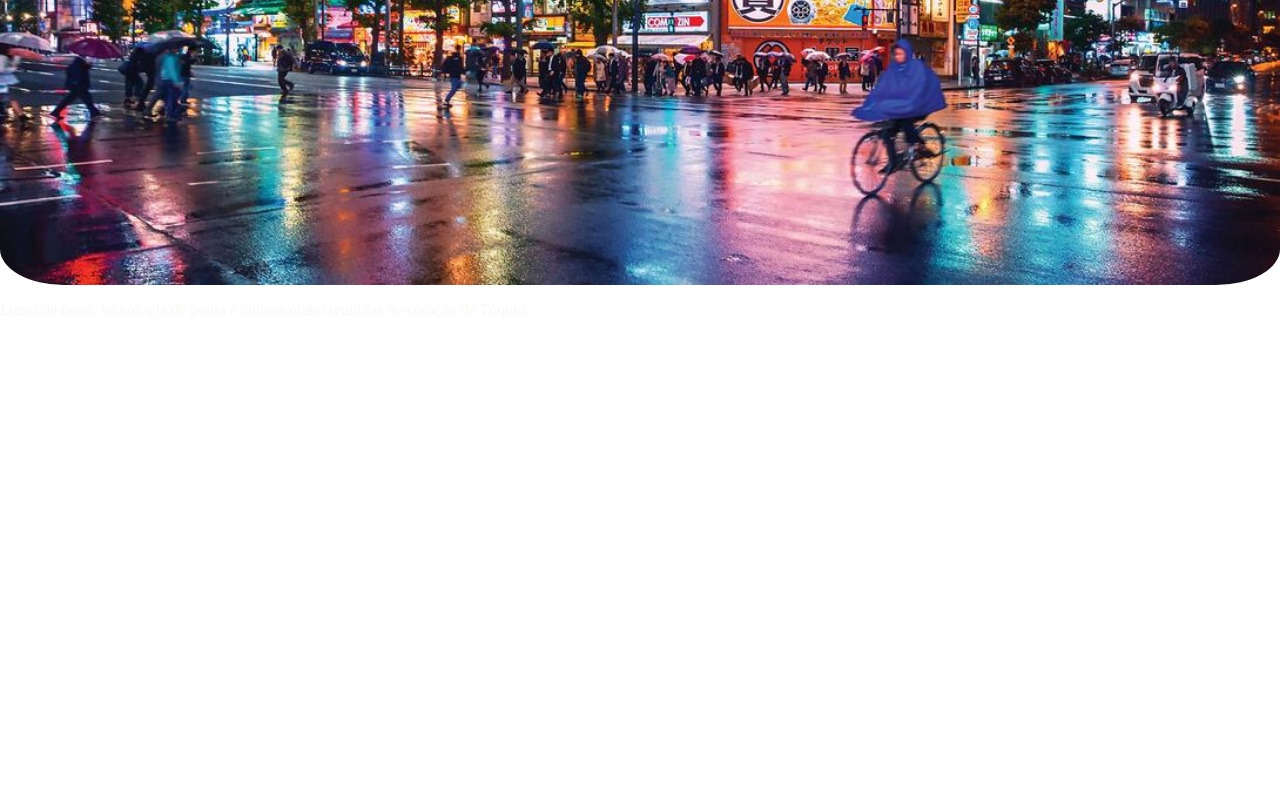
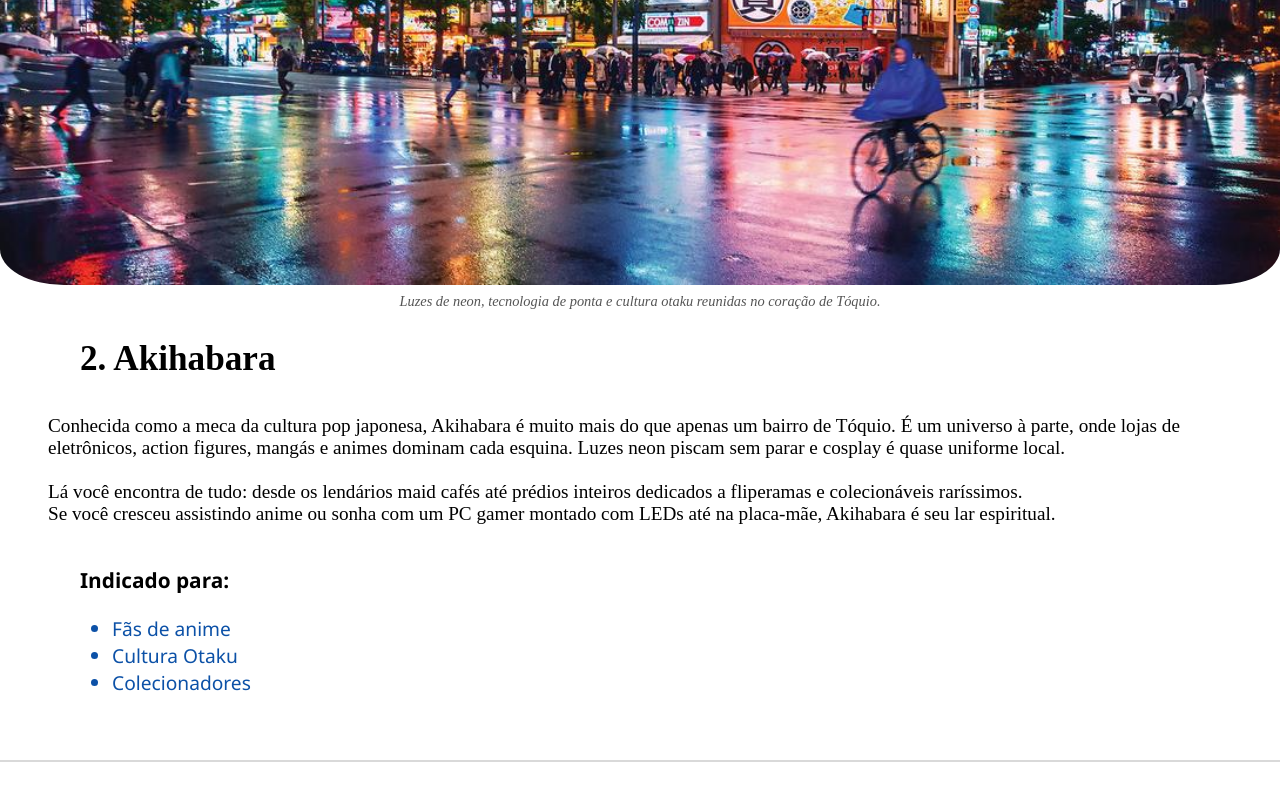
Before and after one commit to Felipe-M13/projetos, a plain HTML site: page projeto turistico/index.html in a window 1280 px wide. Shown: the part 2723-3523 px from the top of the page. Before the commit the page ends 3058 px from the top, so only its background shows below. Drawn offline with Linux system fonts and the light colour scheme.

Commit message:
ponto turistico dois aplicado

```diff
--- a/projeto turistico/index.html
+++ b/projeto turistico/index.html
@@ -71,7 +71,32 @@
         Luzes de neon, tecnologia de ponta e cultura otaku reunidas no coração de Tóquio.
       </p>
 
+      <h2>
+        2. Akihabara
+      </h2>
+
+      <p class="descrição-akihabara">
+        Conhecida como a meca da cultura pop japonesa, Akihabara é muito mais do que apenas um bairro de Tóquio. É um universo à parte, onde lojas de eletrônicos, action figures, mangás e animes dominam cada esquina. Luzes neon piscam sem parar e cosplay é quase uniforme local.
+        <br> <br>
+        Lá você encontra de tudo: desde os lendários maid cafés até prédios inteiros dedicados a fliperamas e colecionáveis raríssimos.
+        <br>
+        Se você cresceu assistindo anime ou sonha com um PC gamer montado com LEDs até na placa-mãe, Akihabara é seu lar espiritual.
+      </p>
+
+      <p class="indicação-akihabara">
+        Indicado para:
+      </p>
+
+      <ul class="recomendações-akihabara">
+          <li>Fãs de anime</li>
+          <li>Cultura Otaku</li>
+          <li>Colecionadores</li>
+        </ul>
     </article>
   </section>
+
+  <hr class="divisor">
+
+
 </body>
 </html>
--- a/projeto turistico/style.css
+++ b/projeto turistico/style.css
@@ -137,7 +137,7 @@ body {
   padding-left: 7rem;
 }
 
-.akihabara img{
+.akihabara img {
   max-width: 100%;
   width: 100vw;
   height: auto;
@@ -145,3 +145,55 @@ body {
   border-radius: 5%;
   display: block;
 }
+
+.akihabara .descrição-curta-akihabara {
+  font-style: italic;
+  font-size: 0.9rem;
+  color: #555555;
+  margin-top: 0.5rem;
+  text-align: center;
+
+}
+
+.akihabara h2 {
+  color: black;
+  font-size: 2.2rem;
+  padding-left: 80px;
+  margin-bottom: 1rem;
+
+}
+
+.akihabara .descrição-akihabara {
+  color: black;
+  font-size: 1.2rem;
+  padding: 20px;
+  margin-top: 0;
+  padding-left: 3rem;
+
+}
+
+.akihabara .indicação-akihabara {
+  color: black;
+  font-family: 'Segoe UI', Tahoma, Geneva, Verdana, sans-serif;
+  font-size: 1.3rem;
+  padding-left: 5rem;
+  font-weight: bold;
+
+}
+
+.akihabara .recomendações-akihabara {
+  color: #0C51A7;
+  font-family: 'Segoe UI', Tahoma, Geneva, Verdana, sans-serif;
+  font-size: 1.2rem;
+  padding-left: 7rem;
+
+}
+
+.divisor {
+  border: none;
+  height: 2px;
+  background-color: #D9D9D9;
+  margin: 4rem auto; /* espaçamento acima/abaixo + centraliza */
+  width: 100%;
+
+}
```
